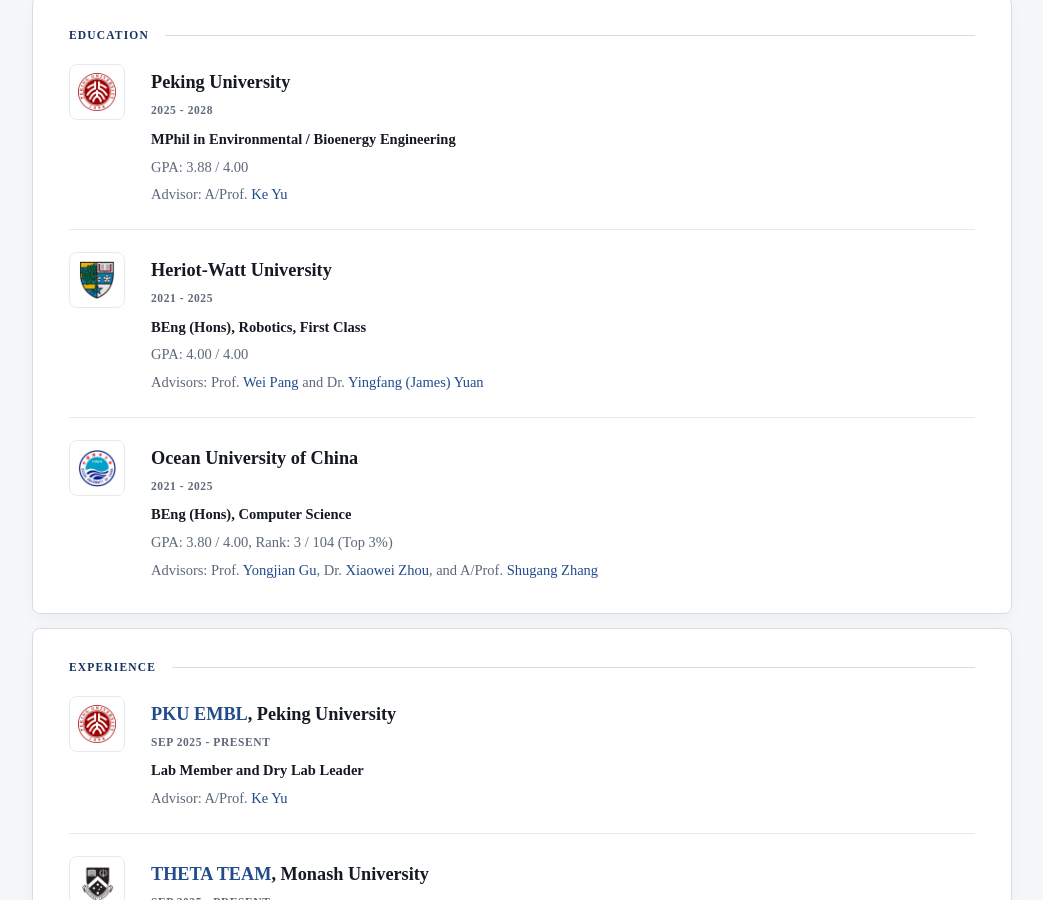
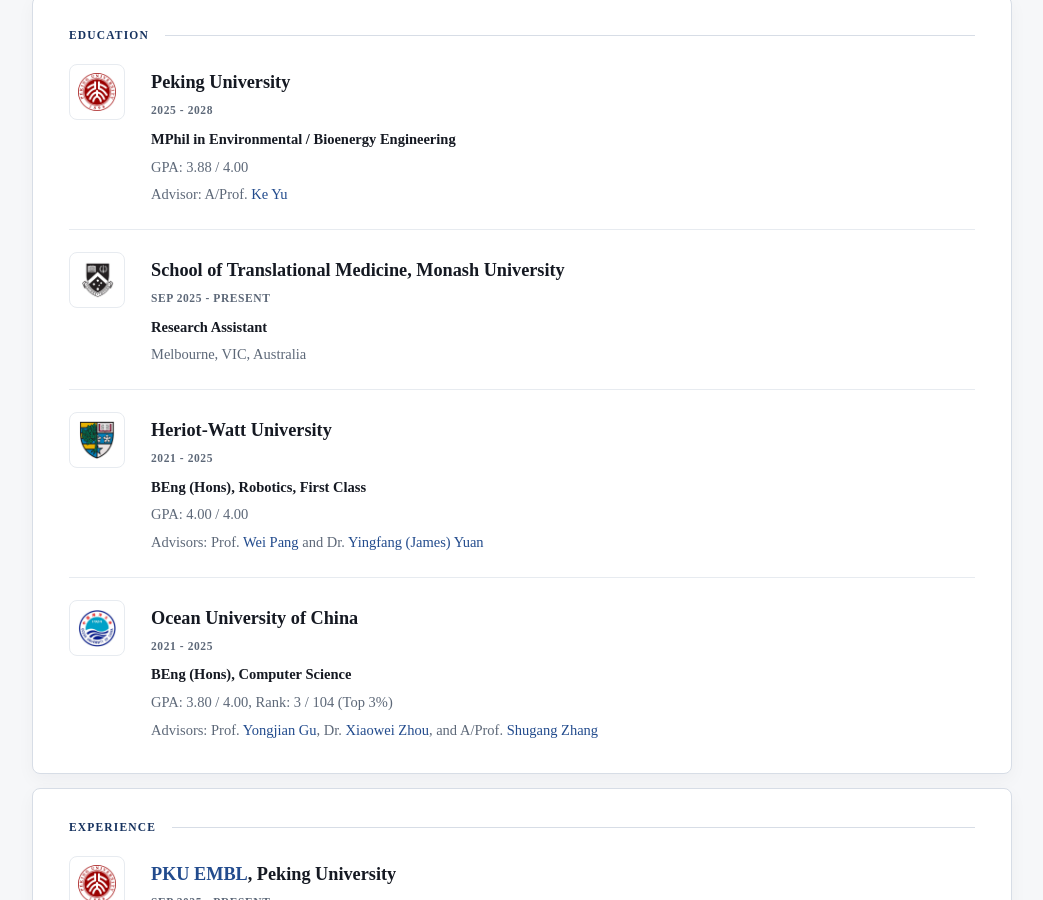
Before and after one commit to zhaorui-bi/zhaorui-bi.github.io, a Jekyll site: the page built from index.html, in a window 1280 px wide and 900 px high, scrolled down 2092 px. Shown: the whole window, without its empty margins (118-1161 px from the left). Built offline with Jekyll 4.4.1, drawn with Linux system fonts in a browser that asks for light colours.

Commit message:
Add Monash School of Translational Medicine RA entry to Education

```diff
--- a/index.html
+++ b/index.html
@@ -324,6 +324,16 @@
         </article>
 
         <article class="profile-row">
+          <img src="/img/monash.png" alt="Monash University logo" />
+          <div>
+            <h3>School of Translational Medicine, Monash University</h3>
+            <p class="entry-period">Sep 2025 - Present</p>
+            <p class="role-title">Research Assistant</p>
+            <p class="role-meta">Melbourne, VIC, Australia</p>
+          </div>
+        </article>
+
+        <article class="profile-row">
           <img loading="lazy" src="/img/hwu.png" alt="Heriot-Watt University logo" />
           <div>
             <h3>Heriot-Watt University</h3>
```
